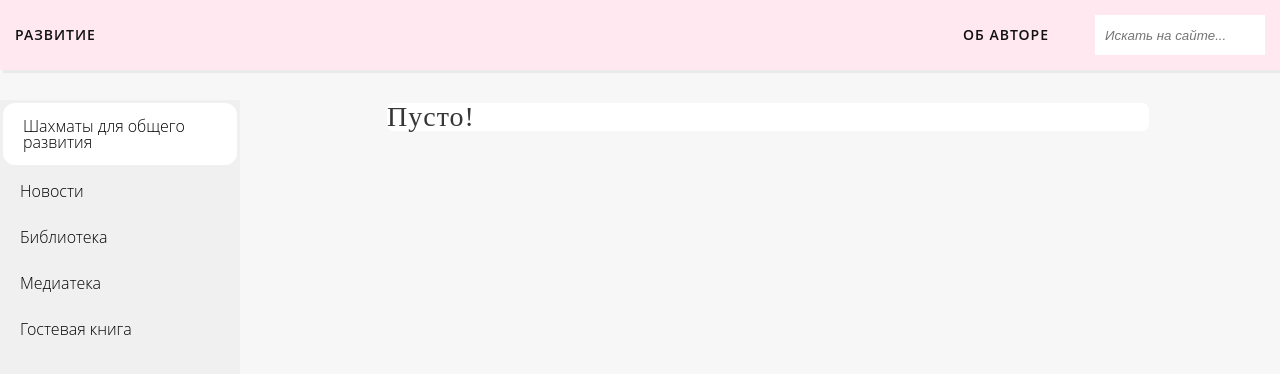
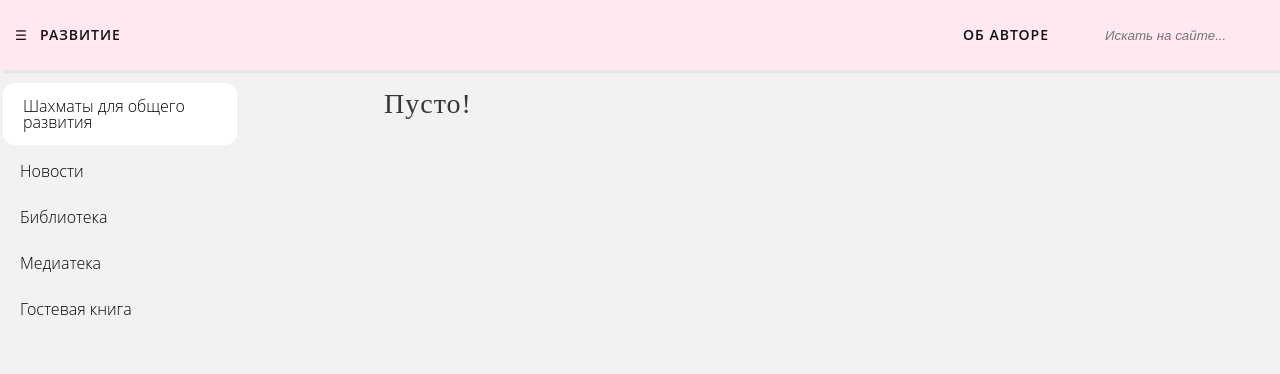
Before and after one commit to GluhovDmitry/personal_blog, a Django app: page /chess/ in a window 1280 px wide. Shown: the top 374 px of the page. Run offline with Django 3.2, Linux system fonts and the light colour scheme; data that the repository does not hold is empty.

Commit message:
Added navicon

```diff
--- a/blog/static/css/index.css
+++ b/blog/static/css/index.css
@@ -1,7 +1,7 @@
 body, html {
     height: 100%;
     margin: 0;
-    overflow:hidden;
+
     font-family: helvetica;
     font-weight: 100;
 }
@@ -12,23 +12,36 @@ body, html {
 }
 #content {
     position: absolute;
-    top: 0;
+    top: 80px;
     right: 10%;
     left: 30%;
+    height: auto;
+}
+#post {
     background: white;
     border-style: solid;
     border-radius: 10px;
     border-color: #f7f7f7;
 }
+#post a {
+    color: #373737;
+    text-decoration: none;
+}
+.list {
+    margin-top: 10px;
+    color: #373737;
+    text-decoration: none;
+}
 #sidebar {
-    position: absolute;
-    background: #f0f0f0;
-    top: 0;
+    position: fixed;
+    background: #f2f2f2;
+    top: 80px;
     left: 0;
     width: 240px;
-    height: 100%;
+    height: auto;
     box-sizing: border-box;
    -moz-box-sizing: border-box;
+   overflow: hidden;
 }
 #sidebar ul {
     margin: 0;
@@ -54,13 +67,13 @@ body, html {
     background: white;
     border-style: solid;
     border-radius: 15px;
-    border-color: #f0f0f0;
+    border-color: #f2f2f2;
 }
 #sidebar ul li:hover a {
     background: #c9c9c9;
     border-style: solid;
     border-radius: 15px;
-    border-color: #f0f0f0;
+    border-color: #f2f2f2;
 }
 
 
@@ -90,7 +103,7 @@ body {
    font-size: 14px;
    line-height: 1;
    color: #373737;
-   background: #f7f7f7;
+   background: #f2f2f2;
 }
 /* добавим очистку потока для всех контейнеров, внутри которых задано обтекание дочерних элементов */
 header:after, .container:after, footer:after, .widget-posts-list li:after, #subscribe:after {
@@ -107,17 +120,32 @@ header:after, .container:after, footer:after, .widget-posts-list li:after, #subs
 }
 
 header {
+   z-index: 99999;
+   position: fixed;
+   top: 0;
    width: 100%;
    background: #ffe8ef;
    box-shadow: 3px 3px 1px rgba(0, 0, 0, .05);
    padding: 15px 0;
    margin-bottom: 30px;
-   position: relative;
+
 }
+
+.bar {
+   position: fixed;
+   top: 28px;
+   float: left;
+   color: #111;
+   letter-spacing: 1px;
+   border: 0;
+   outline: none;
+   background: #ffe8ef;
+}
+
 /* логотип */
 .logo {
-   display: block;
-   float: left;
+   position: fixed;
+   left: 40px;
    color: #111;
    text-transform: uppercase;
    letter-spacing: 1px;
@@ -128,6 +156,7 @@ header {
 
 /* меню */
 #menu {
+
    float: right;
 }
 #menu li {
@@ -148,6 +177,8 @@ header {
 }
 /* форма поиска */
 #searchform {
+   color: #ffe8ef;
+
    float: right;
    margin-left: 46px;
    display: inline-block;
@@ -161,7 +192,7 @@ header {
    height: 40px;
    overflow: hidden;
    outline: none;
-   color: #ffe8ef;
+   background-color: #ffe8ef;
    font-style: italic;
 }
 #searchform button {
@@ -170,7 +201,7 @@ header {
    border: none;
    position: absolute;
    right: 10px;
-   color: #ffe8ef;
+
    cursor: pointer;
    font-size: 18px;
 }
--- a/blog/templates/base.html
+++ b/blog/templates/base.html
@@ -9,6 +9,7 @@
 <body>
 <header>
     <nav class="container">
+      <button class="bar" onclick="openCloseBar()">&#9776</button>
       <a class="logo" href="/">Развитие</a>
       <form action="" method="get" id="searchform">
         <input type="text" placeholder="Искать на сайте...">
@@ -34,13 +35,20 @@
         {% endblock %}
     </div>
 </div>
-
+<footer></footer>
 <script>
     document.querySelectorAll('#sidebar a').forEach((link) => {
         if (link.pathname === location.pathname) {
             link.classList.add('active')
         }
     });
+    function openCloseBar() {
+        if (document.getElementById("sidebar").style.width === "0px") {
+            document.getElementById("sidebar").style.width = "240px";
+        } else {
+            document.getElementById("sidebar").style.width = "0px";
+        }
+    }
 </script>
 
 </body>
--- a/blog/templates/chess.html
+++ b/blog/templates/chess.html
@@ -2,12 +2,16 @@
 {% block title %} Шахматы для общего развития {% endblock %}
 {% block content %}
 
-<div class="post">
+
+<div class="list">
     {% for obj in posts %}
-    <h1><a href="{% url 'chess_post_detail' pk=obj.pk %}">{{ obj.title }}</a></h1>
-    <h1>{{ obj.content|truncatechars:1000 }}</h1>
+    <div id="post">
+    <h1><a href="{% url 'chess_post_detail' pk=obj.pk %}">{{ obj.title }}</a></h1><br>
+
+    <h1>{{ obj.content|truncatechars:100 }}</h1>
+    </div>
     {% empty %}
-	<h1>Пусто!</h1>
+    <h1>Пусто!</h1>
     {% endfor %}
 </div>
 
```
